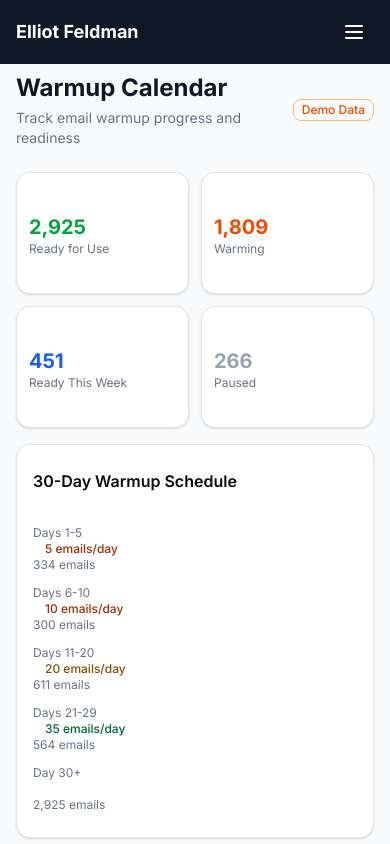
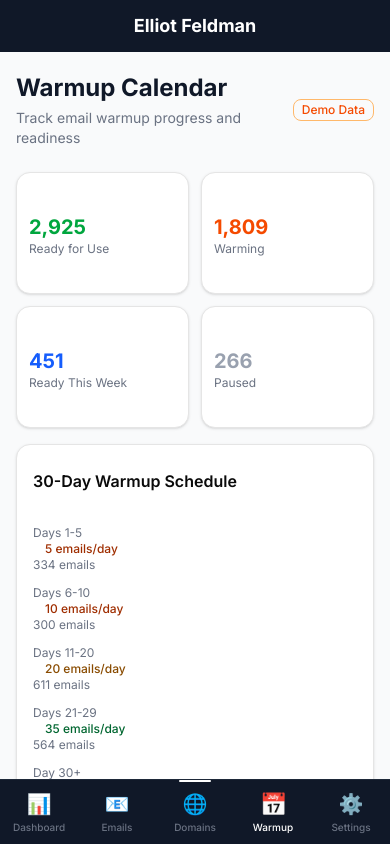
Before and after one commit to jonathangetonapod/elliot-feldman, a Next.js app: page /warmup in a window 390 px wide. Shown: the top 844 px of the page. Built offline with nearby package versions, Linux system fonts and the light colour scheme.

Commit message:
Add parallel page fetching for sender emails (10 pages at once)

```diff
--- a/src/app/emails/page.tsx
+++ b/src/app/emails/page.tsx
@@ -1,6 +1,7 @@
 "use client";
 
-import { useState, useEffect, useMemo } from "react";
+import { useState, useEffect, useMemo, useCallback } from "react";
+import { useSearchParams, useRouter } from "next/navigation";
 import { Card, CardContent } from "@/components/ui/card";
 import { Badge } from "@/components/ui/badge";
 import { Input } from "@/components/ui/input";
@@ -104,14 +105,32 @@ function hashCode(str: string): number {
 }
 
 export default function EmailsPage() {
-  const [search, setSearch] = useState("");
-  const [statusFilter, setStatusFilter] = useState<EmailStatus | "all">("all");
-  const [warmupFilter, setWarmupFilter] = useState<WarmupStatus | "all">("all");
+  const searchParams = useSearchParams();
+  const router = useRouter();
+
+  // Initialize state from URL params
+  const [search, setSearch] = useState(searchParams.get("search") || "");
+  const [statusFilter, setStatusFilter] = useState<EmailStatus | "all">(
+    (searchParams.get("status") as EmailStatus | "all") || "all"
+  );
+  const [warmupFilter, setWarmupFilter] = useState<WarmupStatus | "all">(
+    (searchParams.get("warmup") as WarmupStatus | "all") || "all"
+  );
   const [page, setPage] = useState(1);
   const [loading, setLoading] = useState(true);
   const [apiEmails, setApiEmails] = useState<SenderEmail[] | null>(null);
   const [usingMockData, setUsingMockData] = useState(false);
   const pageSize = 25;
+
+  // Update URL when filters change
+  const updateURL = useCallback((newStatus: EmailStatus | "all", newWarmup: WarmupStatus | "all", newSearch: string) => {
+    const params = new URLSearchParams();
+    if (newStatus !== "all") params.set("status", newStatus);
+    if (newWarmup !== "all") params.set("warmup", newWarmup);
+    if (newSearch) params.set("search", newSearch);
+    const queryString = params.toString();
+    router.replace(queryString ? `?${queryString}` : "/emails", { scroll: false });
+  }, [router]);
 
   // Fetch emails from Bison API
   useEffect(() => {
@@ -161,6 +180,49 @@ export default function EmailsPage() {
 
     fetchEmails();
   }, []);
+
+  // Calculate counts for quick filters (before filtering)
+  const filterCounts = useMemo(() => {
+    const allEmails = apiEmails || getEmails({ page: 1, pageSize: 10000 }).data;
+    return {
+      all: allEmails.length,
+      burned: allEmails.filter(e => e.status === "burned").length,
+      warning: allEmails.filter(e => e.status === "warning").length,
+      warming: allEmails.filter(e => e.warmupStatus === "warming").length,
+      ready: allEmails.filter(e => e.warmupStatus === "ready").length,
+    };
+  }, [apiEmails]);
+
+  // Quick filter handlers
+  const handleQuickFilter = (type: "all" | "burned" | "warning" | "warming" | "ready") => {
+    let newStatus: EmailStatus | "all" = "all";
+    let newWarmup: WarmupStatus | "all" = "all";
+
+    if (type === "burned") {
+      newStatus = "burned";
+    } else if (type === "warning") {
+      newStatus = "warning";
+    } else if (type === "warming") {
+      newWarmup = "warming";
+    } else if (type === "ready") {
+      newWarmup = "ready";
+    }
+
+    setStatusFilter(newStatus);
+    setWarmupFilter(newWarmup);
+    setPage(1);
+    updateURL(newStatus, newWarmup, search);
+  };
+
+  // Check which quick filter is active
+  const activeQuickFilter = useMemo(() => {
+    if (statusFilter === "burned") return "burned";
+    if (statusFilter === "warning") return "warning";
+    if (warmupFilter === "warming") return "warming";
+    if (warmupFilter === "ready") return "ready";
+    if (statusFilter === "all" && warmupFilter === "all") return "all";
+    return null;
+  }, [statusFilter, warmupFilter]);
 
   // Filter and paginate emails
   const { data: emails, total, totalPages } = useMemo(() => {
--- a/src/app/layout.tsx
+++ b/src/app/layout.tsx
@@ -2,6 +2,7 @@ import type { Metadata } from "next";
 import { Inter } from "next/font/google";
 import "./globals.css";
 import { Sidebar } from "@/components/sidebar";
+import { BottomNav } from "@/components/bottom-nav";
 
 const inter = Inter({ subsets: ["latin"] });
 
@@ -20,10 +21,11 @@ export default function RootLayout({
       <body className={`${inter.className} antialiased`}>
         <div className="flex min-h-screen bg-gray-50">
           <Sidebar />
-          <main className="flex-1 overflow-auto pt-14 lg:pt-0">
+          <main className="flex-1 overflow-auto pt-14 pb-20 lg:pt-0 lg:pb-0">
             {children}
           </main>
         </div>
+        <BottomNav />
       </body>
     </html>
   );
--- /dev/null
+++ b/src/components/bottom-nav.tsx
@@ -0,0 +1,55 @@
+"use client";
+
+import Link from "next/link";
+import { usePathname } from "next/navigation";
+import { cn } from "@/lib/utils";
+
+const navigation = [
+  { name: "Dashboard", href: "/", icon: "📊" },
+  { name: "Emails", href: "/emails", icon: "📧" },
+  { name: "Domains", href: "/domains", icon: "🌐" },
+  { name: "Warmup", href: "/warmup", icon: "📅" },
+  { name: "Settings", href: "/settings", icon: "⚙️" },
+];
+
+export function BottomNav() {
+  const pathname = usePathname();
+
+  return (
+    <nav className="lg:hidden fixed bottom-0 left-0 right-0 z-50 bg-gray-900 border-t border-gray-800 safe-area-pb">
+      <div className="flex items-center justify-around h-16">
+        {navigation.map((item) => {
+          const isActive = pathname === item.href;
+          return (
+            <Link
+              key={item.name}
+              href={item.href}
+              className={cn(
+                "flex flex-col items-center justify-center flex-1 h-full px-1 transition-colors",
+                isActive
+                  ? "text-white"
+                  : "text-gray-500 hover:text-gray-300"
+              )}
+            >
+              <span className={cn(
+                "text-xl mb-0.5 transition-transform",
+                isActive && "scale-110"
+              )}>
+                {item.icon}
+              </span>
+              <span className={cn(
+                "text-[10px] font-medium truncate",
+                isActive ? "text-white" : "text-gray-500"
+              )}>
+                {item.name}
+              </span>
+              {isActive && (
+                <span className="absolute top-0 left-1/2 -translate-x-1/2 w-8 h-0.5 bg-white rounded-full" />
+              )}
+            </Link>
+          );
+        })}
+      </div>
+    </nav>
+  );
+}
--- a/src/components/sidebar.tsx
+++ b/src/components/sidebar.tsx
@@ -1,6 +1,5 @@
 "use client";
 
-import { useState } from "react";
 import Link from "next/link";
 import { usePathname } from "next/navigation";
 import { cn } from "@/lib/utils";
@@ -15,45 +14,16 @@ const navigation = [
 
 export function Sidebar() {
   const pathname = usePathname();
-  const [isOpen, setIsOpen] = useState(false);
 
   return (
     <>
-      {/* Mobile Header */}
-      <div className="lg:hidden fixed top-0 left-0 right-0 z-50 bg-gray-900 text-white px-4 py-3 flex items-center justify-between">
-        <div>
-          <h1 className="text-lg font-bold">Elliot Feldman</h1>
-        </div>
-        <button
-          onClick={() => setIsOpen(!isOpen)}
-          className="p-2 rounded-lg hover:bg-gray-800"
-        >
-          {isOpen ? (
-            <svg className="w-6 h-6" fill="none" stroke="currentColor" viewBox="0 0 24 24">
-              <path strokeLinecap="round" strokeLinejoin="round" strokeWidth={2} d="M6 18L18 6M6 6l12 12" />
-            </svg>
-          ) : (
-            <svg className="w-6 h-6" fill="none" stroke="currentColor" viewBox="0 0 24 24">
-              <path strokeLinecap="round" strokeLinejoin="round" strokeWidth={2} d="M4 6h16M4 12h16M4 18h16" />
-            </svg>
-          )}
-        </button>
+      {/* Mobile Header - simplified title bar since we have bottom nav */}
+      <div className="lg:hidden fixed top-0 left-0 right-0 z-50 bg-gray-900 text-white px-4 py-3">
+        <h1 className="text-lg font-bold text-center">Elliot Feldman</h1>
       </div>
 
-      {/* Mobile Overlay */}
-      {isOpen && (
-        <div
-          className="lg:hidden fixed inset-0 z-40 bg-black/50"
-          onClick={() => setIsOpen(false)}
-        />
-      )}
-
-      {/* Sidebar */}
-      <div className={cn(
-        "fixed lg:static inset-y-0 left-0 z-50 w-64 bg-gray-900 text-white flex flex-col transform transition-transform duration-200 ease-in-out",
-        "lg:transform-none",
-        isOpen ? "translate-x-0" : "-translate-x-full lg:translate-x-0"
-      )}>
+      {/* Desktop Sidebar - hidden on mobile */}
+      <div className="hidden lg:flex w-64 bg-gray-900 text-white flex-col">
         <div className="p-6 border-b border-gray-800">
           <h1 className="text-xl font-bold">Elliot Feldman</h1>
           <p className="text-gray-400 text-sm mt-1">Email Health Monitor</p>
@@ -64,7 +34,6 @@ export function Sidebar() {
             <Link
               key={item.name}
               href={item.href}
-              onClick={() => setIsOpen(false)}
               className={cn(
                 "flex items-center gap-3 px-4 py-3 rounded-lg text-sm font-medium transition-colors",
                 pathname === item.href
--- a/src/lib/mock-data.ts
+++ b/src/lib/mock-data.ts
@@ -63,6 +63,8 @@ export interface DashboardStats {
   avgReplyRate: number;
   warmingEmails: number;
   readyEmails: number;
+  totalSentLast7Days: number;
+  totalRepliesLast7Days: number;
 }
 
 // Seeded random for consistent mock data
@@ -225,6 +227,8 @@ export function getMockDashboardStats(): DashboardStats {
     avgReplyRate,
     warmingEmails,
     readyEmails,
+    totalSentLast7Days: totalSent,
+    totalRepliesLast7Days: totalReplies,
   };
 }
 
--- a/src/lib/use-bison-data.ts
+++ b/src/lib/use-bison-data.ts
@@ -156,6 +156,8 @@ function calculateDashboardStats(emails: SenderEmail[], domains: DomainHealth[])
     avgReplyRate,
     warmingEmails,
     readyEmails,
+    totalSentLast7Days: totalSent,
+    totalRepliesLast7Days: totalReplies,
   };
 }
 
```
Also changed, not shown: src/app/api/bison/route.ts (+47 -14 lines).
